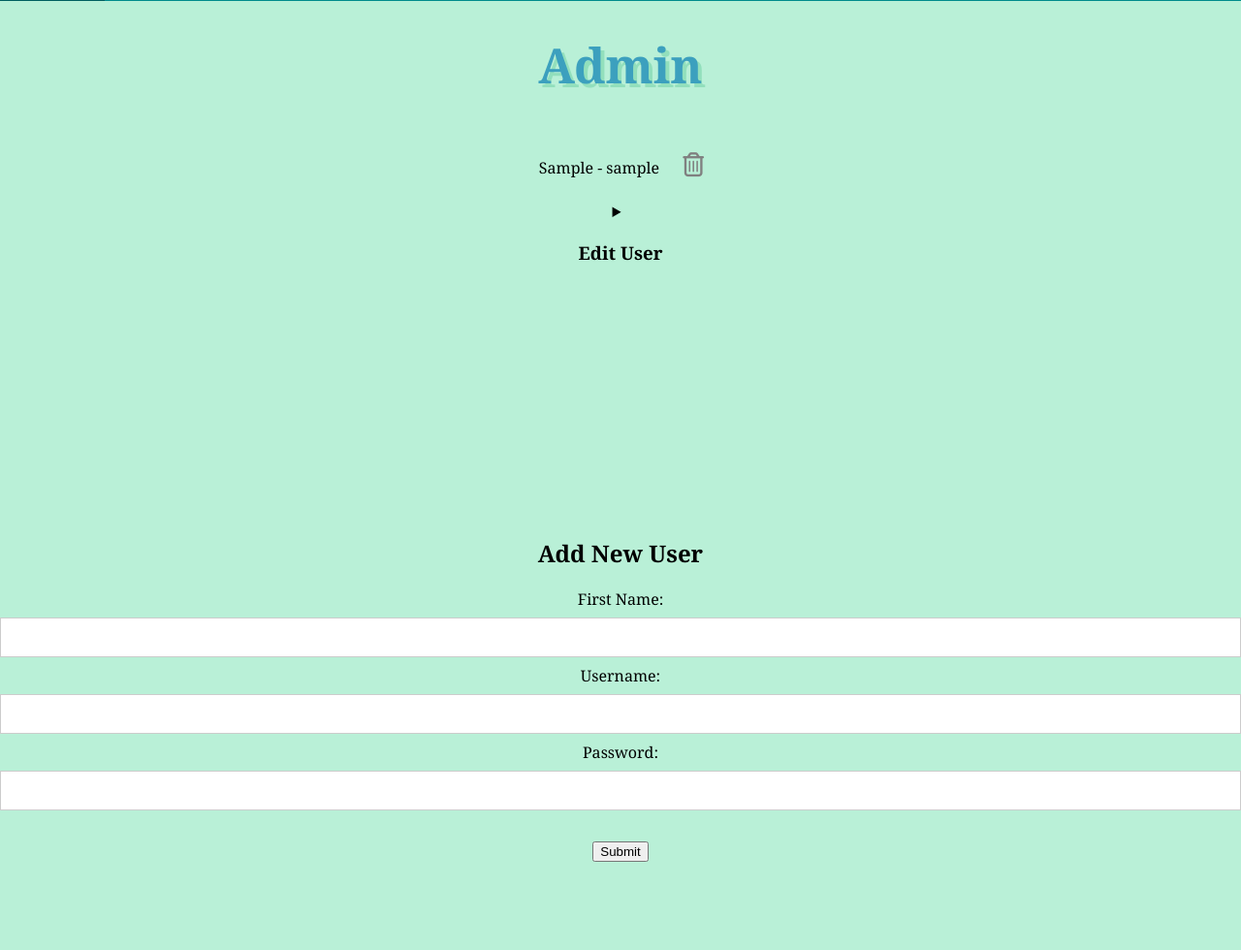
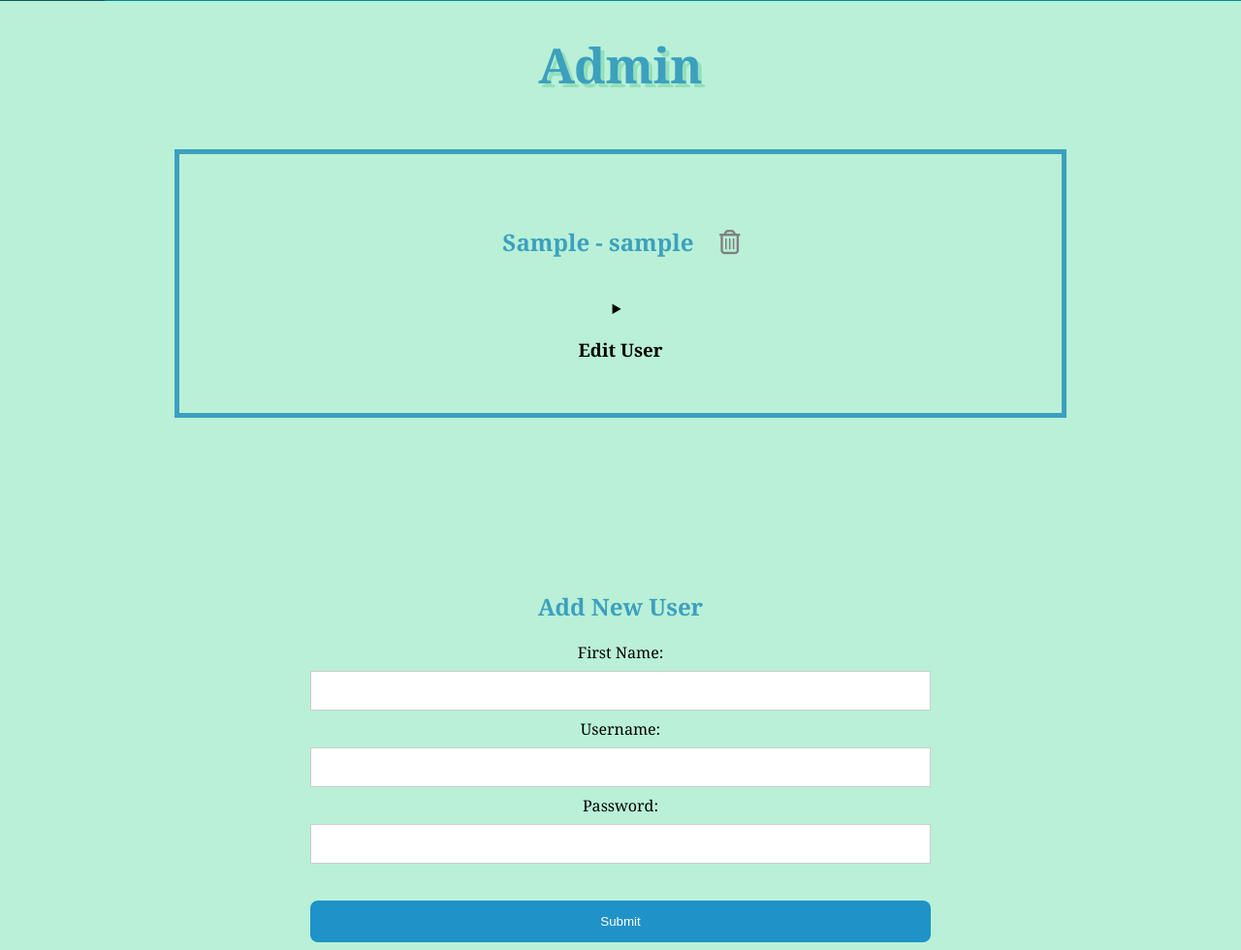
Before and after one commit to jenlopez1411/cst438project02, a Django app: page /new_admin/ in a window 1280 px wide. Shown: the part 51-1031 px from the top of the page at 97% size. Before the commit the page ends 940 px from the top, so only its background shows below. Run offline with Django 3.2, Linux system fonts and the light colour scheme; tables that the repository leaves empty hold one stand-in row (values such as "Sample post"); some libraries are stand-ins or nearby versions.

Commit message:
Added css to admin page

```diff
--- a/wishlist/static/wishlist/styles/base.css
+++ b/wishlist/static/wishlist/styles/base.css
@@ -215,3 +215,26 @@ span.psw {
    width: 100%;
 }
 }
+
+.list-users {
+  width: 75%;
+}
+
+.list-users h2{
+  color: #3ca0be;
+}
+
+.one-user{
+  border: 5px solid #3ca0be;
+  padding: 35px;
+  margin: 20px;
+}
+
+.add-user{
+  margin-top: 75px;
+  width: 50%;
+}
+
+.add-user h2{
+  color: #3ca0be;
+}
--- a/wishlist/templates/wishlist/new_admin.html
+++ b/wishlist/templates/wishlist/new_admin.html
@@ -3,21 +3,20 @@
 
 {% block tab_title % } Account { %endblock % }
 {% block body %}
-<center><h1><b>Admin</b></h1>
+<center><h1>Admin</h1>
 
-<h2></h2>
-<div style="overflow: scroll;height:50vh;">
+<div class="list-users" style="overflow: scroll;height:50vh;">
    {% for user in users %}
-<div>
+   <div class="one-user">
       <form action="{% url 'delete-user' %}" method="POST">
            {% csrf_token %}
-    {{user.first_name}} - {{user.user_name}} <input type="hidden"name='user_id' value={{user.user_id}}> <button type="submit" style="background-color: transparent; display:inline; width:10px; font-size:25px; color:gray;">
-       <i class="far fa-trash-alt"></i></button></h1>
+          <h2> {{user.first_name}} - {{user.user_name}}
+          <input type="hidden"name='user_id' value={{user.user_id}}> <button type="submit" style="background-color: transparent; display:inline; width:10px; font-size:25px; color:gray;">
+             <i class="far fa-trash-alt"></i></button></h2>
           </form>
           <details>
                <summary><h3>Edit User</h3></summary>
                <form action="/edit_user_admin/" method="POST"> {% csrf_token %}
-
                   <label for="first_name">First Name:</label><br>
                   <input type="text" id="first_name" name="first_name" value="{{user.first_name}}"><br>
                   <label for="username">Username:</label><br>
@@ -25,15 +24,14 @@
                   <label for="password">Password:</label><br>
                   <input type="password" id="password" name="password" value="{{user.password}}"><br>
                   <input type="hidden" id="user_id" name="user_id" value="{{user.user_id}}"><br>
-            <input type="submit" value="Submit">
+                  <button type="submit" value="Submit"> Submit </button>
               </form>
             </details>
-
-    </form>
    </div>
  {% endfor %}
  </div>
 
+ <div class="add-user">
    <h2>Add New User</h2>
    <section id="user">
       <form action="/new_user_admin/" method="POST">
@@ -45,9 +43,8 @@
          <label for="password">Password:</label><br>
          <input type="password" id="password" name="password"><br>
          <input type="hidden" id="user_id" name="user_id"><br>
-        <input type="submit" value="Submit">
+         <button type="submit" value="Submit"> Submit </button>
       </form>
-
 </div>
 </center>
 {% endblock %}
```
Lines whose indentation alone changed are shown as unchanged.
